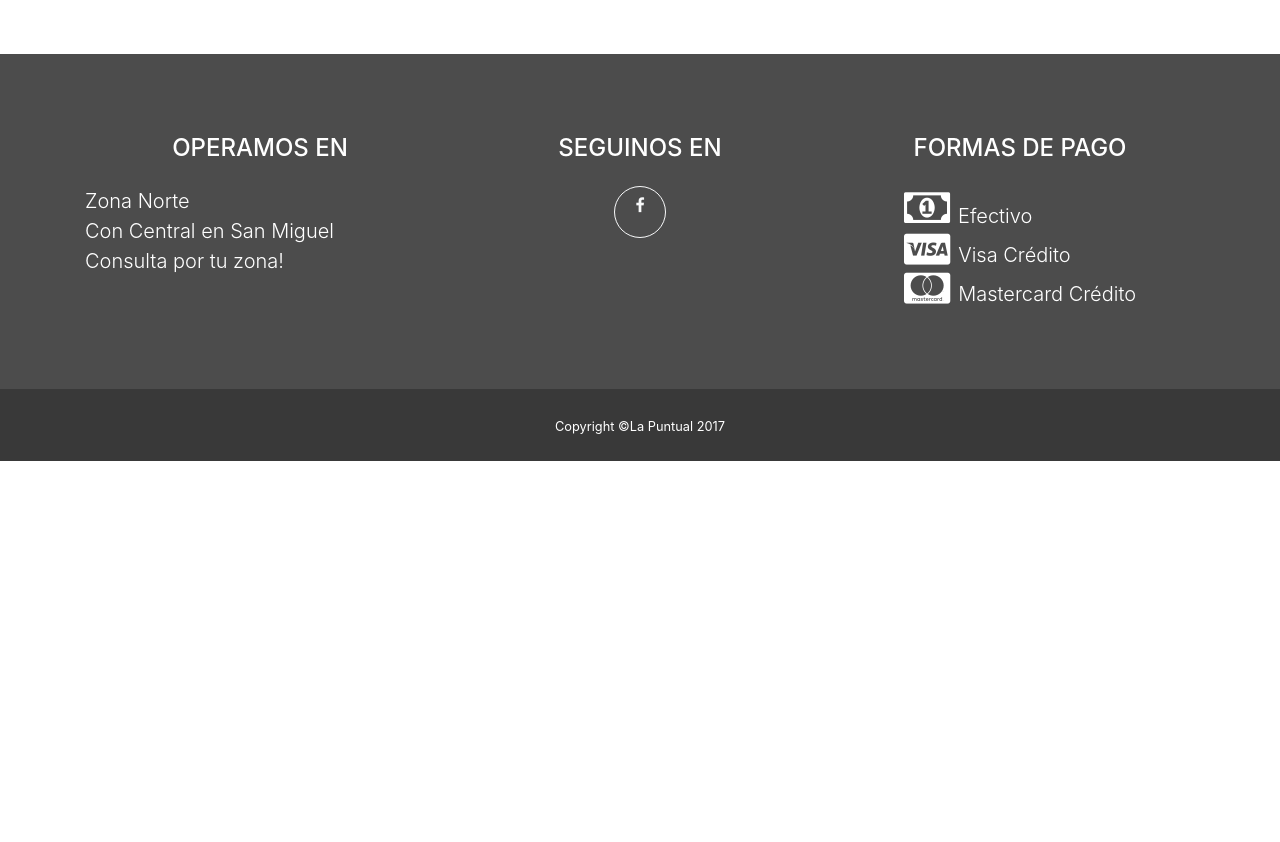
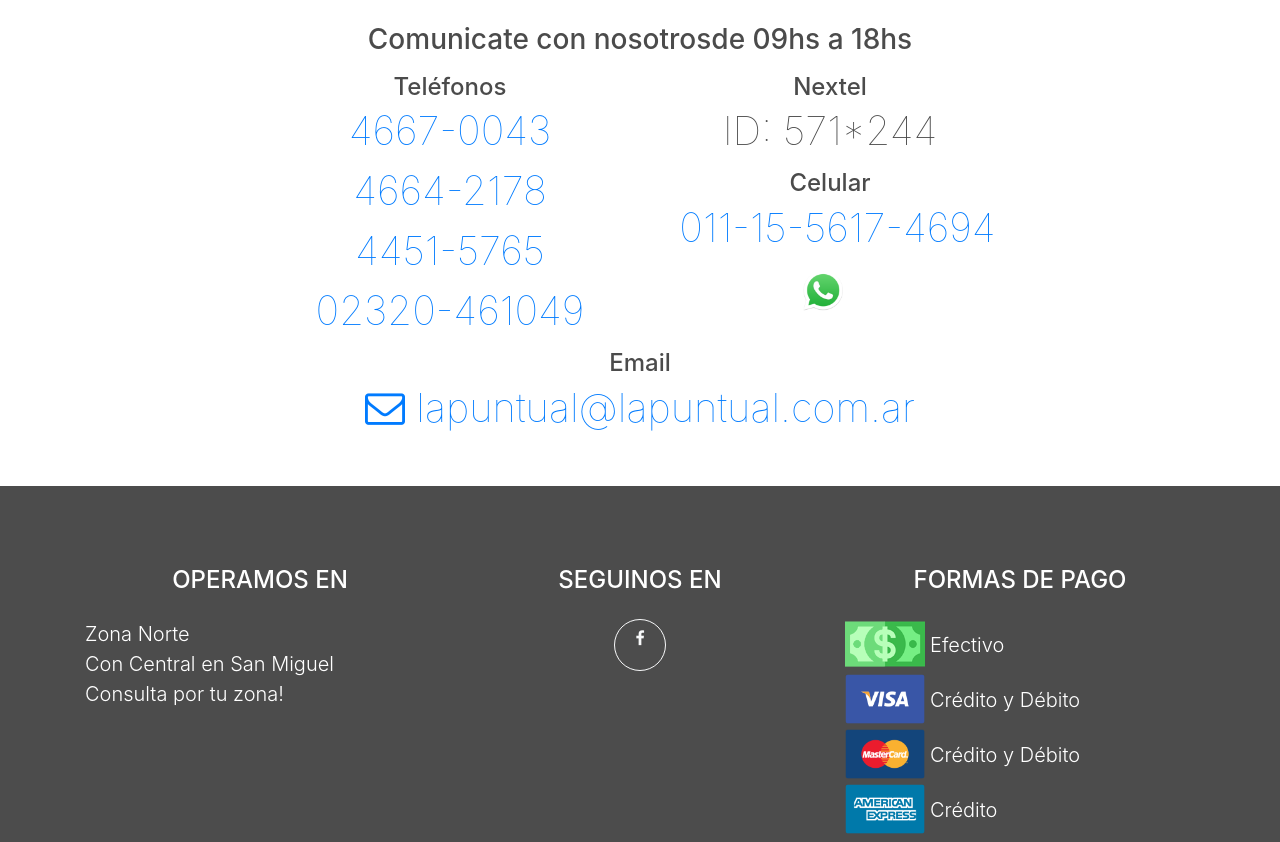
Before and after one commit to la-puntual/lapuntual-web, a website with bundled scripts: page index.html in a window 1280 px wide. Shown: the part 1920-2762 px from the top of the page. Before the commit the page ends 2381 px from the top, so only its background shows below. Built offline with nearby package versions, Linux system fonts and the light colour scheme.

Commit message:
Contact and payments

```diff
--- a/css/lapuntual.css
+++ b/css/lapuntual.css
@@ -373,14 +373,30 @@ section#header{
     border-bottom: 4px solid #f0c43f;
 }
 
-.payments-types{
+#contact .row{
+    font-size: 2.5rem;
+    font-weight: 100;
+    color: #4b4b4b;
+}
+#contact h3{
     display: inline-block;
 }
-
-.payments-types i{
-    font-size: 36px;
+#contact h4{
+    padding-top: .5rem;
+    margin: 0;
+}
+#contact .whatsapp-logo{
+    width: 2.5rem;
 }
 
-.payments-types i.fa-money{
-    font-size: 43px
+.payments-types img{
+    width: 5rem;
+    margin-bottom: 5px;
+    margin-right: 5px;
 }
+
+@media (max-width: 768px) {
+    .payments-types {
+        display: inline-block;
+    }
+}
--- a/index.html
+++ b/index.html
@@ -19,7 +19,7 @@
     <link href="https://fonts.googleapis.com/css?family=Lato:400,700,400italic,700italic" rel="stylesheet" type="text/css">
     <link href="https://fonts.googleapis.com/css?family=Lobster" rel="stylesheet">
     <link href="https://fonts.googleapis.com/css?family=Trirong" rel="stylesheet">-->
-    <link href="https://fonts.googleapis.com/css?family=Oswald" rel="stylesheet">
+    <link href="https://fonts.googleapis.com/css?family=Oswald:200,400" rel="stylesheet">
     <link href="https://fonts.googleapis.com/css?family=Barlow+Semi+Condensed:100,200,300,400" rel="stylesheet">
 
     <!-- Plugin CSS -->
@@ -125,7 +125,43 @@
         <h2 class="text-center text-uppercase text-secondary mb-0">Contacto</h2>
         <hr class="star-dark mb-5">
         <div class="row">
-          <div class="col-lg-8 mx-auto">
+            <div class="col-lg-8 mx-auto text-center">
+                <div class="col-md-12">
+                    <h3>Comunicate con nosotros</h3><h3>de 09hs a 18hs</h3>
+                </div>
+                <div class="row">
+                    <div class="col-md-6">
+                        <h4>Teléfonos</h4>
+                        <div class="row">
+                        <a class="col-md-12" href="tel:54-011-4667-0043">4667-0043</a>
+                        <a class="col-md-12" href="tel:54-011-4664-2178">4664-2178</a>
+                        </div>
+                        <div class="row">
+                        <a class="col-md-12" href="tel:54-011-4451-5765">4451-5765</a>
+                        <a class="col-md-12" href="tel:54-02320-461049">02320-461049</a>
+                        </div>
+                    </div>
+                    <div class="col-md-6">
+                        <h4>Nextel</h4>
+                        <div>ID: 571*244</div>
+                        <h4>Celular</h4>
+                        <div>
+                            <a class="col-md-12" href="tel:54-011-15-5617-4694">
+                                011-15-5617-4694
+                                <img class="whatsapp-logo" src="img/whatsapp-logo.png"/>
+                            </a>
+                        </div>
+                    </div>
+                    <div class="col-md-12 text-center">
+                        <h4>Email</h4>
+                        <div>
+                            <a href="mailto:lapuntual@lapuntual.com.ar"><i class="fa fa-envelope-o" aria-hidden="true"></i>
+                                lapuntual@<wbr>lapuntual.com.ar
+                            </a>
+                        </div>
+                    </div>
+                </div>
+            </div>
             <!-- To configure the contact form email address, go to mail/contact_me.php and update the email address in the PHP file on line 19. -->
             <!-- The form should work on most web servers, but if the form is not working you may need to configure your web server differently. -->
 <!--            <form name="sentMessage" id="contactForm" novalidate="novalidate">
@@ -162,23 +198,23 @@
               <div class="form-group">
                 <button type="submit" class="btn btn-primary btn-xl" id="sendMessageButton">Send</button>
               </div>
-            </form>-->
+            </form>
           </div>
         </div>
-      </div>
+      </div>-->
     </section>
 
     <!-- Footer -->
     <footer class="footer text-center">
       <div class="container">
         <div class="row">
-            <div class="col-md-4 mb-5 mb-lg-0">
+            <div class="col-md-6 col-lg-4 mb-5 mb-lg-0">
                 <h4 class="text-uppercase mb-4">Operamos en</h4>
                 <p class="lead mb-0">Zona Norte
                     <br>Con Central en San Miguel
                     <br>Consulta por tu zona!</p>
             </div>
-          <div class="col-md-4 mb-5 mb-lg-0">
+          <div class="col-md-6 col-lg-4 mb-5 mb-lg-0">
             <h4 class="text-uppercase mb-4">Seguinos en</h4>
             <ul class="list-inline mb-0">
               <li class="list-inline-item">
@@ -208,12 +244,17 @@
               </li>-->
             </ul>
           </div>
-            <div class="col-md-4">
+            <div class="col-md-12 col-lg-4">
                 <h4 class="text-uppercase mb-4">Formas de Pago</h4>
-                <div class="text-left payments-types">
-                    <p class="lead mb-0"><i class="fa fa-money mr-2"></i>Efectivo</p>
-                    <p class="lead mb-0"><i class="fa fa-cc-visa mr-2"></i>Visa Crédito</p>
-                    <p class="lead mb-0"><i class="fa fa-cc-mastercard mr-2"></i>Mastercard Crédito</p>
+                <div class="text-left payments-types row">
+                    <div class="col-md-6 col-lg-12">
+                        <p class="lead mb-0"><img src="img/payments/cash.png"/>Efectivo</p>
+                        <p class="lead mb-0"><img src="img/payments/visa-dark.png"/>Crédito y Débito</p>
+                    </div>
+                    <div class="col-md-6 col-lg-12">
+                        <p class="lead mb-0"><img src="img/payments/master-dark.png"/>Crédito y Débito</p>
+                        <p class="lead mb-0"><img src="img/payments/american-dark.png"/>Crédito</p>
+                    </div>
                 </div>
             </div>
         </div>
```
Also changed, not shown: img/payments/american-dark.png (added), img/payments/cash.png (added), img/payments/master-dark.png (added), img/payments/visa-dark.png (added), img/whatsapp-logo.png (added).
